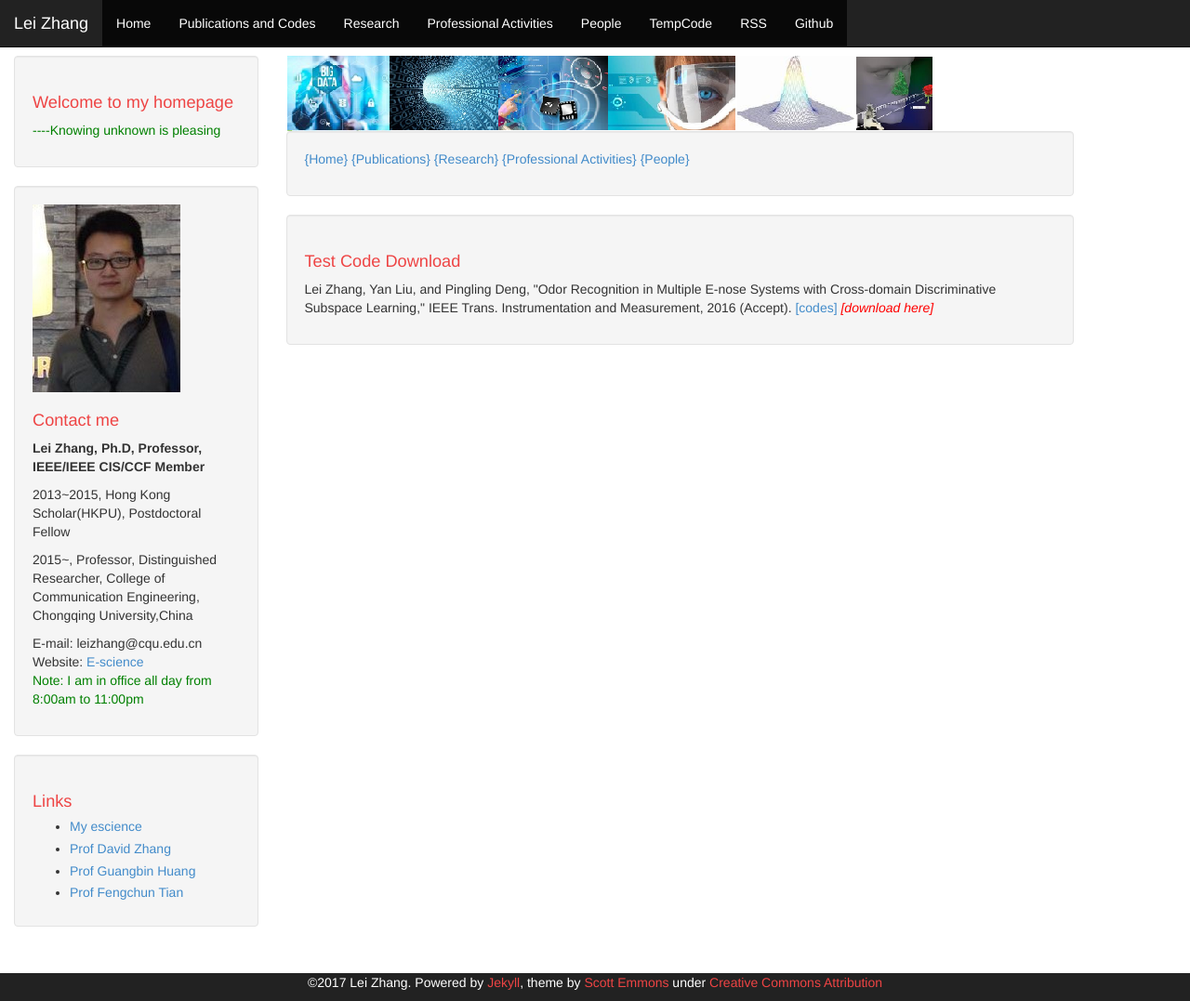
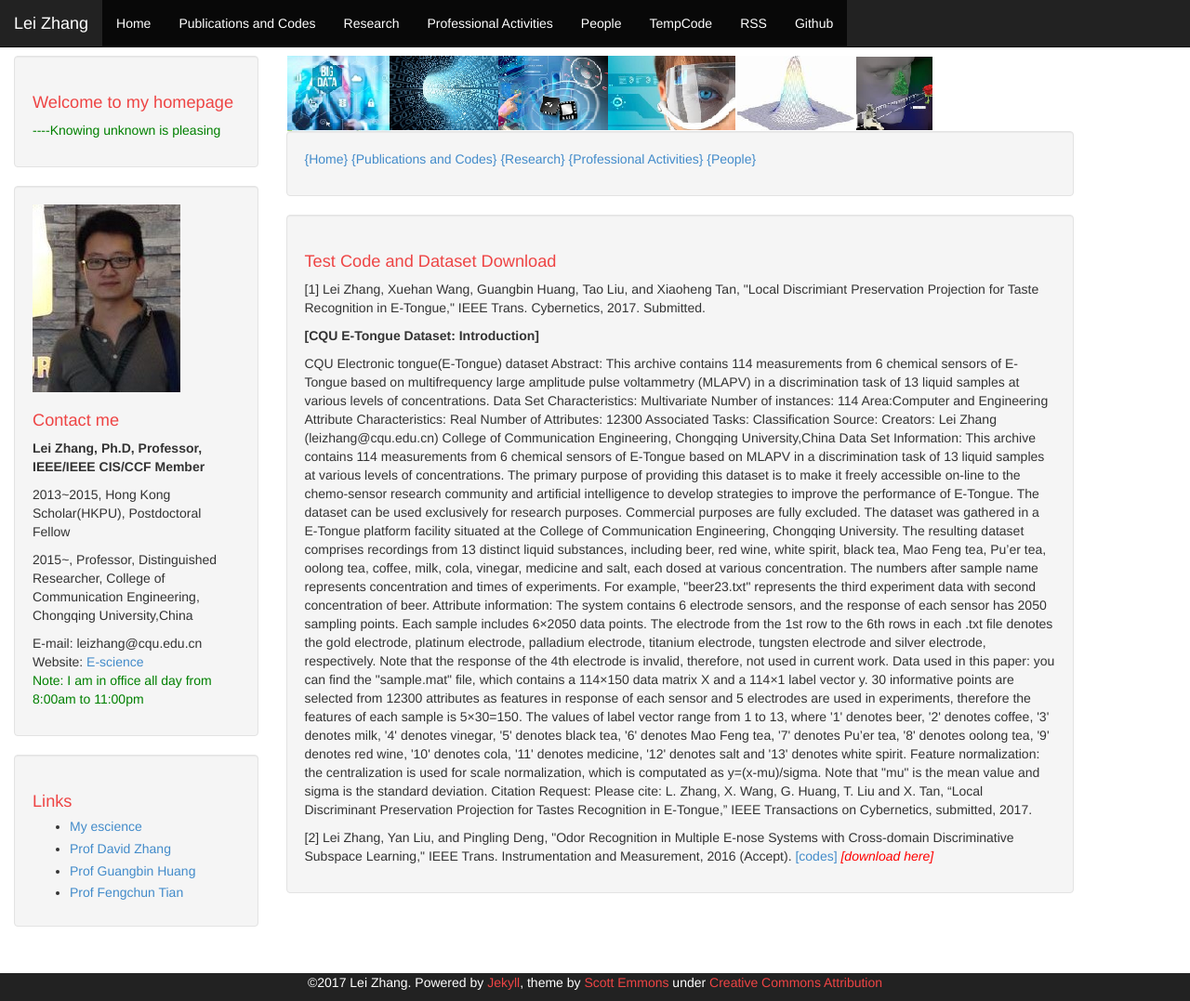
Before and after one commit to DrLeiZhang/website, a Jekyll site: the page built from tempcode.html, in a window 1280 px wide and 1077 px high. Shown: the whole window at 93% size. Built offline with Jekyll 4.4.1, drawn with Linux system fonts in a browser that asks for light colours; Markdown is read by kramdown in place of the engine named in the settings.

Commit message:
Update
Signed-off-by: leizhang@cqu.edu.cn <leizhang@cqu.edu.cn>

```diff
--- a/professional activities.html
+++ b/professional activities.html
@@ -15,13 +15,15 @@ layout: default
 <p>Journal of Electrical and Computer Engineering, Lead Guest Editor</p>
 
 <h1> Conference Service</h1>
+<p>FSDM2017, Invited speaker, Taiwan, China </p>
+<p>ELM2017, Keynote speaker, Yantai, China </p>
+<p>The 4th ITA2017, Keynote speaker and TPC, Guangzhou, China</p>
 <p>Regional Chair of Chongqing for IEEE ICCT2017, Chengdu, China </p>
 <p>Best Paper Award Committee Chair for ICELM2016, Singapore </p>
 <p>IEEE SSCI2016, Greece, Session Chair and Co-organizer </p>
 <p>IEEE TENCON2016, Singapore, Session Chair and Co-organizer </p>
 <p>IEEE IS3C2016, Xi'an, China, Session Chair and Co-organizer </p>
 <p>IEEE ICCT2017, Chengdu, China, Regional Chair of Chongqing, Technical Program Committee Member</p>
-<p>The 4th ITA2017, Guangzhou, China, Keynote speaker and TPC</p>
 <p>WCNT2016, China, Technical Program Committee Member</p>
 <p>The 6th International Conference on Extreme Learning Machines (ELM2015), Hangzhou, China, Session Chair</p>
 <p>CTSE2016, China, Technical Program Committee Member</p>
--- a/tempcode.html
+++ b/tempcode.html
@@ -4,12 +4,55 @@ layout: default
 <img class="about-avatar" src="{{ "/img/object.jpg" | prepend: site.baseurl }}" border="0" alt="[name]" />
 
 <div class="well">
-<p><a href="http://www.leizhang.tk/">{Home}  </a><a href="http://www.leizhang.tk/publications.html">{Publications}  </a> <a href="http://www.leizhang.tk/research.html">{Research}  </a> <a href="http://www.leizhang.tk/professional%20activities.html">{Professional Activities}</a> <a href="http://www.leizhang.tk/people.html">{People}</a></p>
+<p><a href="http://www.leizhang.tk/">{Home}  </a><a href="http://www.leizhang.tk/publications%20and%20codes.html">{Publications and Codes}  </a> <a href="http://www.leizhang.tk/research.html">{Research}  </a> <a href="http://www.leizhang.tk/professional%20activities.html">{Professional Activities}</a> <a href="http://www.leizhang.tk/people.html">{People}</a></p>
 </div>
 
 <div class="well">
 
-<h1>Test Code Download</h1>
-<p>Lei Zhang, Yan Liu, and Pingling Deng, "Odor Recognition in Multiple E-nose Systems with Cross-domain Discriminative Subspace Learning," IEEE Trans. Instrumentation and Measurement, 2016 (Accept). <a href="resources/CDSL_paper_code.rar">[codes]</a> <I style="color:red;">[download here]</I></p>
+<h1>Test Code and Dataset Download</h1>
+<p>[1] Lei Zhang, Xuehan Wang, Guangbin Huang, Tao Liu, and Xiaoheng Tan, "Local Discrimiant Preservation Projection for Taste Recognition in E-Tongue," IEEE Trans. Cybernetics, 2017. Submitted.</p>
+<p><B>[CQU E-Tongue Dataset: Introduction]</B></p>
+<p>CQU Electronic tongue(E-Tongue) dataset
+
+Abstract: This archive contains 114 measurements from 6 chemical sensors of E-Tongue based on multifrequency large amplitude pulse voltammetry (MLAPV) in a discrimination task of 13 liquid samples at various levels of concentrations.
+
+Data Set Characteristics: Multivariate
+Number of instances: 114
+Area:Computer
+ and Engineering
+Attribute Characteristics: Real
+Number of Attributes: 12300
+
+Associated Tasks: Classification
+
+
+Source:
+Creators: Lei Zhang (leizhang@cqu.edu.cn)
+
+College of Communication Engineering, Chongqing University,China
+
+
+Data Set Information:
+  This archive contains 114 measurements from 6 chemical sensors of E-Tongue based on MLAPV in a discrimination task of 13 liquid samples at various levels of concentrations. The primary purpose of providing this dataset is to make it freely accessible on-line to the chemo-sensor research community and artificial intelligence to develop strategies to improve the performance of E-Tongue. The dataset can be used exclusively for research purposes. Commercial purposes are fully excluded.
+  The dataset was gathered in a E-Tongue platform facility situated at the College of Communication Engineering, Chongqing University.
+ The resulting dataset comprises recordings from 13 distinct liquid substances, including beer, red wine, white spirit, black tea, Mao Feng tea, Pu’er tea, oolong tea, coffee, milk, cola, vinegar, medicine and salt, each dosed at various concentration. The numbers after sample name represents concentration and times of experiments. For example, "beer23.txt" represents the third experiment data with second concentration of beer.
+
+Attribute information:
+  The system contains 6 electrode sensors, and the response of each sensor has 2050 sampling points. Each sample includes 6×2050 data points. The electrode from the 1st row to the 6th rows in each .txt file denotes the gold electrode, platinum electrode, palladium electrode, titanium electrode, tungsten electrode and silver electrode, respectively. Note that the response of the 4th electrode is invalid, therefore, not used in current work.
+
+Data used in this paper:
+  you can find the "sample.mat" file, which contains a 114×150 data matrix X and a 114×1 label vector y. 30 informative points are selected from 12300 attributes as features in response of each sensor and 5 electrodes are used in experiments, therefore the features of each sample is 5×30=150. The values of label vector range from 1 to 13, where '1' denotes beer, '2' denotes coffee, '3' denotes milk, '4' denotes vinegar, '5' denotes black tea, '6' denotes Mao Feng tea, '7' denotes Pu’er tea, '8' denotes oolong tea, '9' denotes red wine, '10' denotes cola, '11' denotes medicine, '12' denotes salt and '13' denotes white spirit.
+
+Feature normalization: the centralization is used for scale normalization, which is computated as y=(x-mu)/sigma. Note that "mu" is the mean value and sigma is the standard deviation.
+
+
+Citation Request:
+
+Please cite:
+L. Zhang, X. Wang, G. Huang, T. Liu and X. Tan, “Local Discriminant Preservation Projection for Tastes Recognition in E-Tongue,” IEEE Transactions on Cybernetics, submitted, 2017.
+</p>
+
+
+<p>[2] Lei Zhang, Yan Liu, and Pingling Deng, "Odor Recognition in Multiple E-nose Systems with Cross-domain Discriminative Subspace Learning," IEEE Trans. Instrumentation and Measurement, 2016 (Accept). <a href="resources/CDSL_paper_code.rar">[codes]</a> <I style="color:red;">[download here]</I></p>
 
 </div>
```
